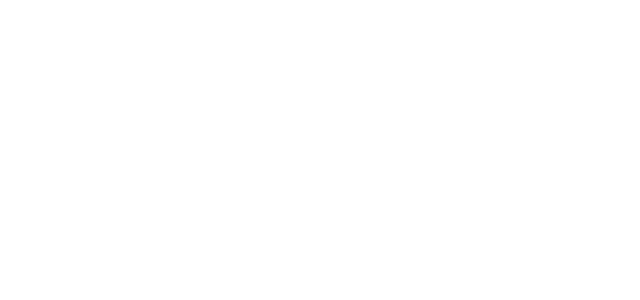
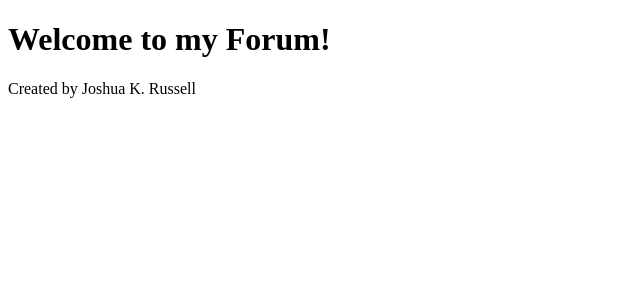
Before and after one commit to H0sway/forum-app, a React app: page / in a window 1280 px wide. Shown: the top 300 px of the page, without its empty margins (0-640 px from the left). Built offline with nearby package versions, Linux system fonts and the light colour scheme; the HTML template or start-up script is replaced by a standard one.

Commit message:
add header and footer components, react is working

```diff
--- a/client/src/App.jsx
+++ b/client/src/App.jsx
@@ -1,9 +1,17 @@
 import React, { Component } from 'react';
+import { BrowserRouter as Router } from 'react-router-dom';
+import Header from './components/Header';
+import Footer from './components/Footer'
 
 class App extends Component {
   render() {
     return(
-      <div className="App"></div>
+      <Router>
+        <div className="App">
+        <Header />
+        <Footer />
+        </div>
+      </Router>
       )
   }
 }
--- /dev/null
+++ b/client/src/components/Footer.js
@@ -0,0 +1,11 @@
+import React from 'react';
+
+const Footer = () => {
+  return(
+    <footer>
+      <p>Created by Joshua K. Russell</p>
+    </footer>
+    )
+}
+
+export default Footer;
--- /dev/null
+++ b/client/src/components/Header.js
@@ -0,0 +1,11 @@
+import React from 'react';
+
+const Header = () => {
+  return(
+    <header>
+      <h1>Welcome to my Forum!</h1>
+    </header>
+    )
+}
+
+export default Header;
--- a/package.json
+++ b/package.json
@@ -35,6 +35,7 @@
     "babel-preset-react": "*",
     "babel-preset-stage-0": "^6.24.1",
     "bulma": "^0.6.1",
+    "clean-webpack-plugin": "^0.1.18",
     "css-loader": "^0.28.7",
     "dotenv": "^5.0.0",
     "eslint": "^4.13.1",
@@ -49,9 +50,9 @@
     "html-webpack-template": "^6.1.0",
     "react": "^16.2.0",
     "react-dom": "^16.2.0",
+    "react-router-dom": "^4.2.2",
     "style-loader": "^0.20.1",
     "url-loader": "^0.6.2",
-    "webpack": "^3.10.0",
-    "clean-webpack-plugin": "^0.1.18"
+    "webpack": "^3.10.0"
   }
 }
```
